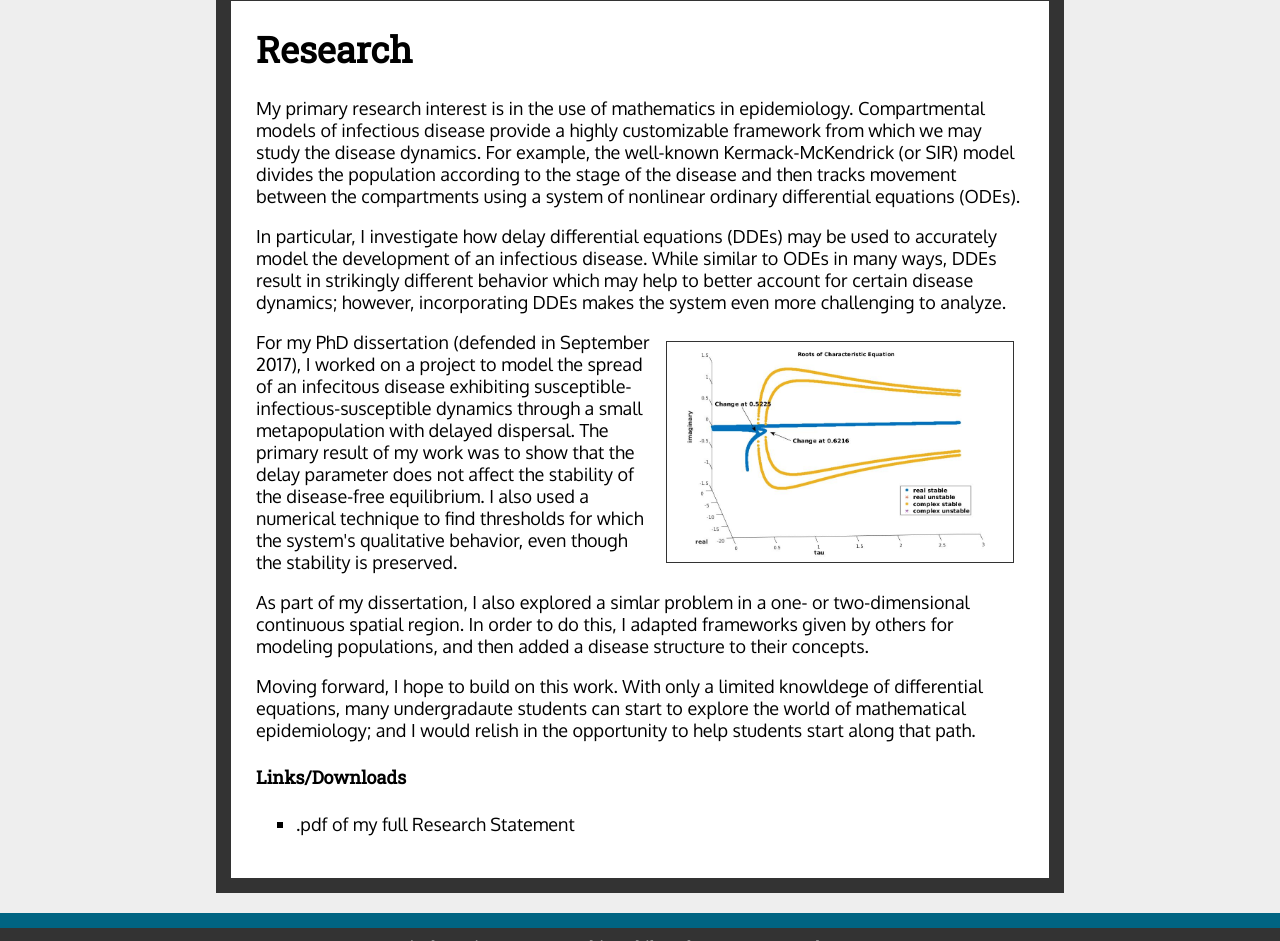
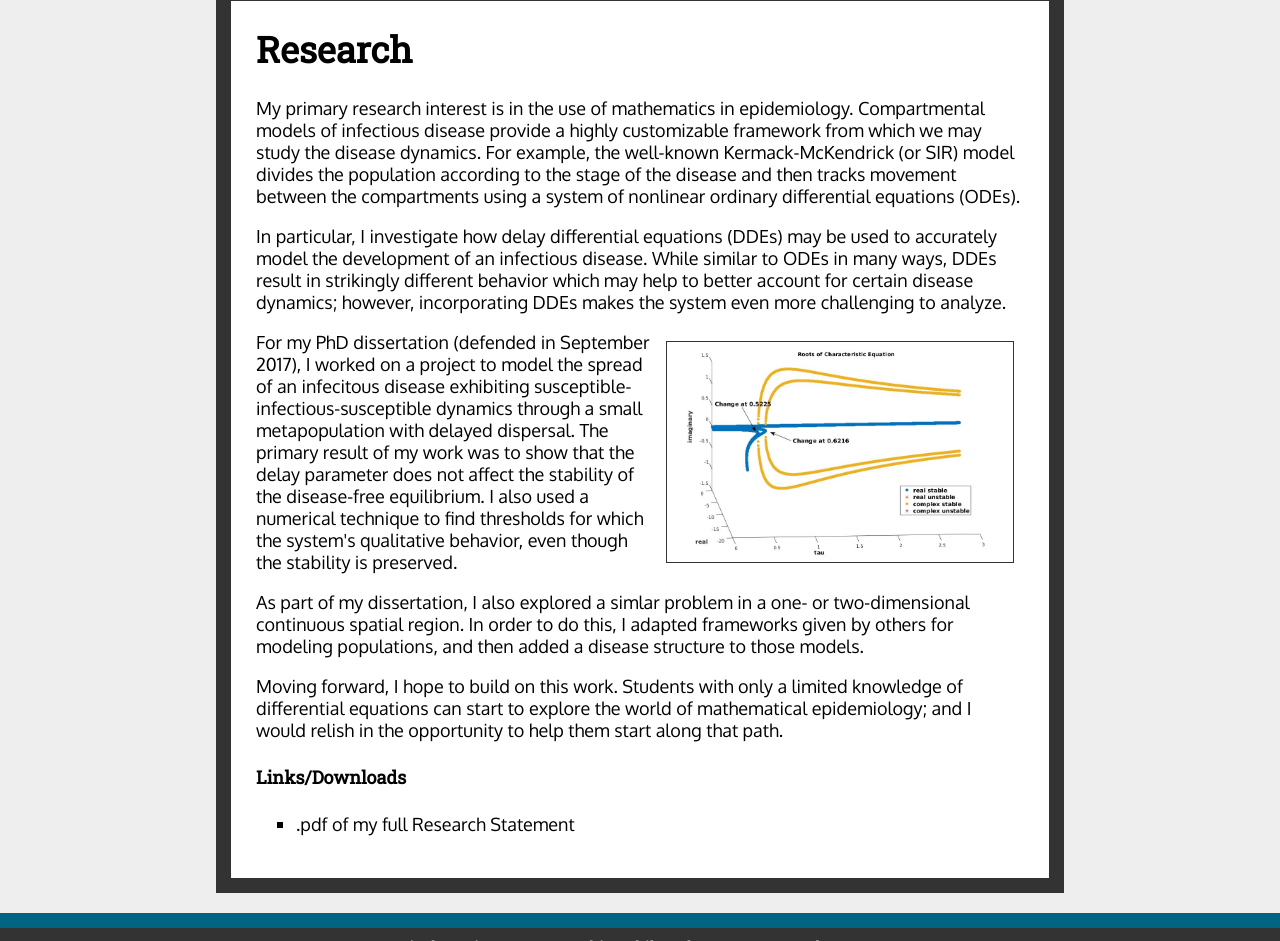
Before and after one commit to patricktd3/patricktd3.github.io, a plain HTML site: page research.html in a window 1280 px wide. Shown: the part 237-1178 px from the top of the page. Drawn offline with Linux system fonts and the light colour scheme.

Commit message:
Update research.html

```diff
--- a/research.html
+++ b/research.html
@@ -45,8 +45,8 @@
 
             <p>For my PhD dissertation (defended in September 2017), I worked on a project to model the spread of an infecitous disease exhibiting susceptible-infectious-susceptible dynamics through a small metapopulation with delayed dispersal. The primary result of my work was to show that the delay parameter does not affect the stability of the disease-free equilibrium. I also used a numerical technique to find thresholds for which the system's qualitative behavior, even though the stability is preserved.</p>
 
-            <p>As part of my dissertation, I also explored a simlar problem in a one- or two-dimensional continuous spatial region. In order to do this, I adapted frameworks given by others for modeling populations, and then added a disease structure to their concepts.</p>
-            <p>Moving forward, I hope to build on this work.  With only a limited knowldege of differential equations, many undergradaute students can start to explore the world of mathematical epidemiology; and I would relish in the opportunity to help students start along that path.</p>
+            <p>As part of my dissertation, I also explored a simlar problem in a one- or two-dimensional continuous spatial region. In order to do this, I adapted frameworks given by others for modeling populations, and then added a disease structure to those models.</p>
+            <p>Moving forward, I hope to build on this work.  Students with only a limited knowledge of differential equations can start to explore the world of mathematical epidemiology; and I would relish in the opportunity to help them start along that path.</p>
 
             <h4>Links/Downloads</h4>
 
```
